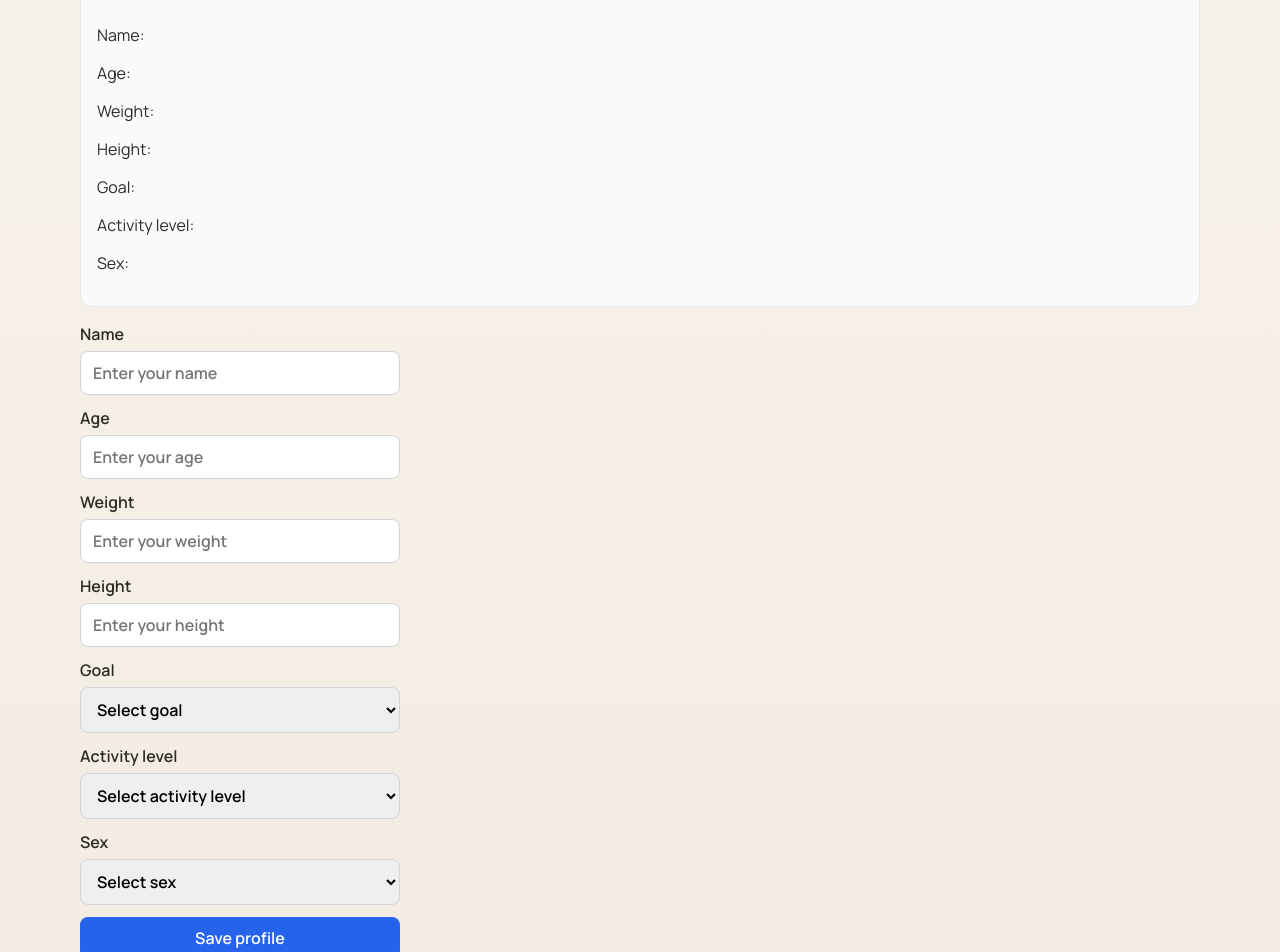
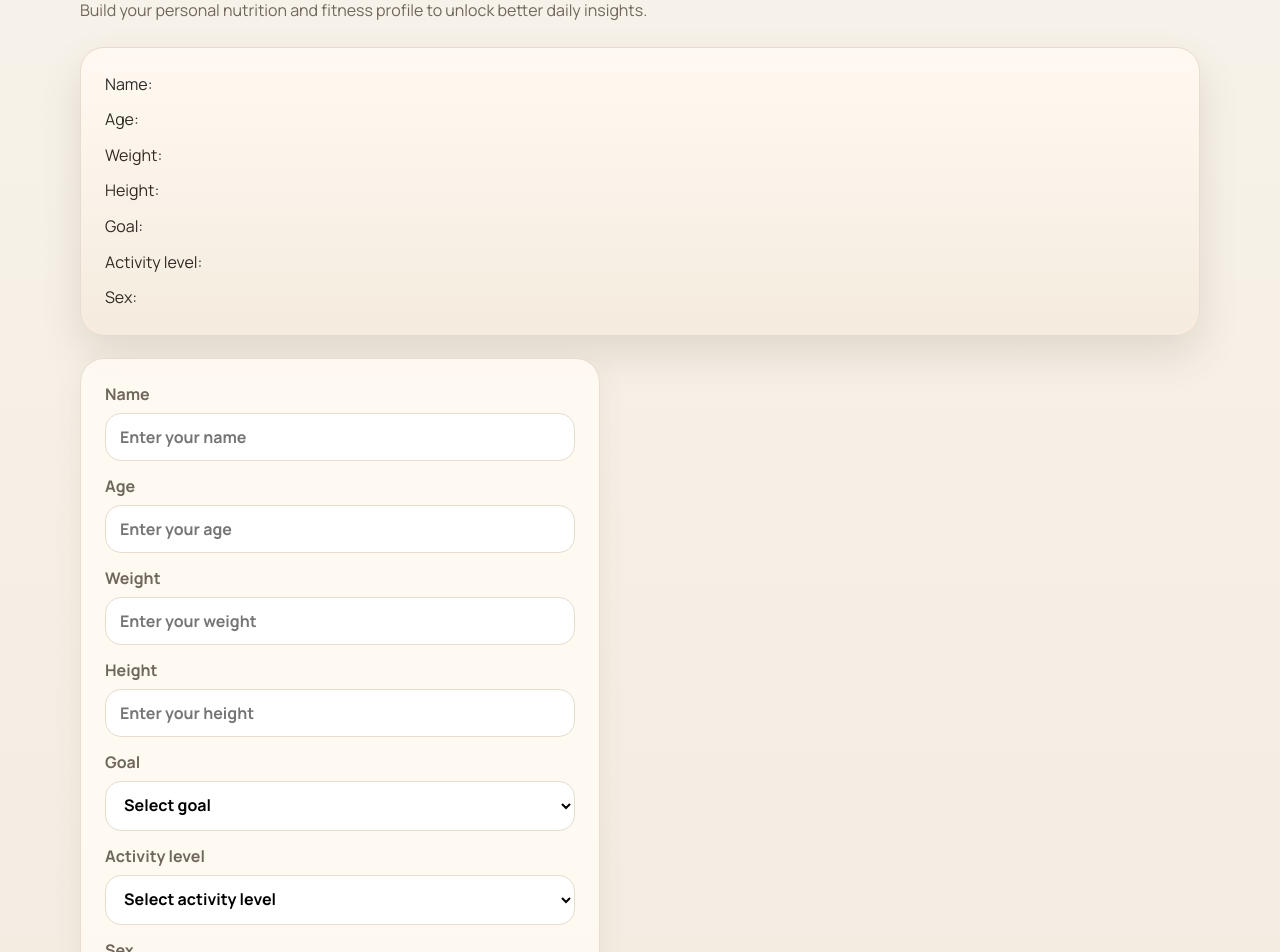
Before and after one commit to VladProtsyshyn/fitpilot-ai, a React (Vite) app: page /profile in a window 1280 px wide. Shown: the part 209-1161 px from the top of the page. Built offline with nearby package versions, Linux system fonts and the light colour scheme.

Commit message:
style: refine profile page with wellness form cards

```diff
--- a/src/pages/ProfilePage/ProfilePage.css
+++ b/src/pages/ProfilePage/ProfilePage.css
@@ -1,43 +1,100 @@
 .profile-page {
-    display: flex;
-    flex-direction: column;
-    gap: 16px;
+    display: grid;
+    gap: 22px;
+}
+
+.profile-page > p {
+    max-width: 760px;
+    margin: 0;
+    color: var(--color-text-soft);
+    line-height: 1.7;
 }
 
 .profile-summary {
-    padding: 16px;
-    background-color: #f9fafb;
-    border: 1px solid #e5e7eb;
-    border-radius: 12px;
+    padding: 24px;
+    background:
+        linear-gradient(180deg, rgba(255, 250, 242, 0.96), rgba(245, 235, 222, 0.92));
+    border: 1px solid var(--color-border);
+    border-radius: var(--radius-lg);
+    box-shadow: var(--shadow-medium);
+}
+
+.profile-summary p {
+    margin: 0 0 10px;
+    line-height: 1.6;
+}
+
+.profile-summary p:last-child {
+    margin-bottom: 0;
 }
 
 .profile-form {
-    display: flex;
-    flex-direction: column;
-    gap: 12px;
-    max-width: 320px;
+    display: grid;
+    gap: 14px;
+    max-width: 520px;
+    padding: 24px;
+    background-color: rgba(255, 250, 242, 0.92);
+    border: 1px solid var(--color-border);
+    border-radius: var(--radius-lg);
+    box-shadow: var(--shadow-soft);
 }
 
 .profile-form label {
     display: flex;
     flex-direction: column;
-    gap: 6px;
-    font-weight: 600;
+    gap: 8px;
+    font-weight: 700;
+    color: var(--color-text-soft);
 }
 
 .profile-form input,
 .profile-form select {
-    padding: 10px 12px;
-    border: 1px solid #d1d5db;
-    border-radius: 8px;
+    padding: 12px 14px;
+    background-color: var(--color-surface-strong);
+    border: 1px solid var(--color-border);
+    border-radius: var(--radius-md);
+    transition:
+        border-color var(--transition-base),
+        box-shadow var(--transition-base);
+}
+
+.profile-form input:focus,
+.profile-form select:focus {
+    outline: none;
+    border-color: rgba(111, 123, 82, 0.6);
+    box-shadow: 0 0 0 4px rgba(111, 123, 82, 0.12);
 }
 
 .profile-form button {
-    padding: 10px 12px;
+    padding: 14px 16px;
     border: none;
-    border-radius: 8px;
-    background-color: #2563eb;
+    border-radius: 999px;
+    background-color: var(--color-primary);
     color: white;
-    font-weight: 600;
+    font-weight: 800;
+    box-shadow: var(--shadow-soft);
     cursor: pointer;
+    transition:
+        transform var(--transition-base),
+        background-color var(--transition-base),
+        box-shadow var(--transition-base);
 }
+
+.profile-form button:hover {
+    background-color: var(--color-primary-hover);
+    transform: translateY(-2px);
+    box-shadow: var(--shadow-medium);
+}
+
+.profile-summary:hover,
+.profile-form:hover {
+    transform: translateY(-3px);
+    box-shadow: var(--shadow-medium);
+}
+
+.profile-summary,
+.profile-form {
+    transition:
+        transform var(--transition-base),
+        box-shadow var(--transition-base);
+}
--- a/src/pages/ProfilePage/ProfilePage.jsx
+++ b/src/pages/ProfilePage/ProfilePage.jsx
@@ -45,6 +45,7 @@ function ProfilePage() {
     return (
         <div className="profile-page">
             <h1>Profile Page</h1>
+            <p>Build your personal nutrition and fitness profile to unlock better daily insights.</p>
 
             <div className="profile-summary">
                 <p>Name: {profile.name}</p>
```
